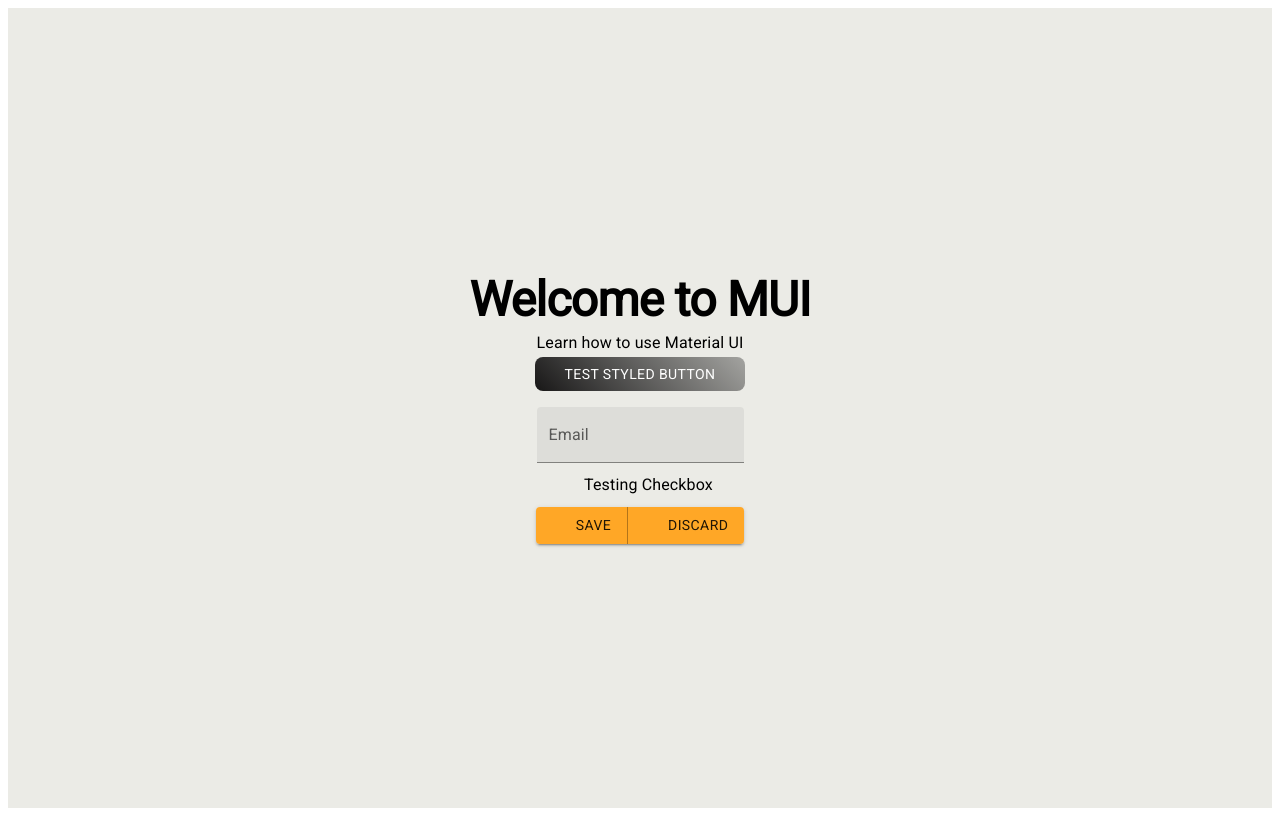
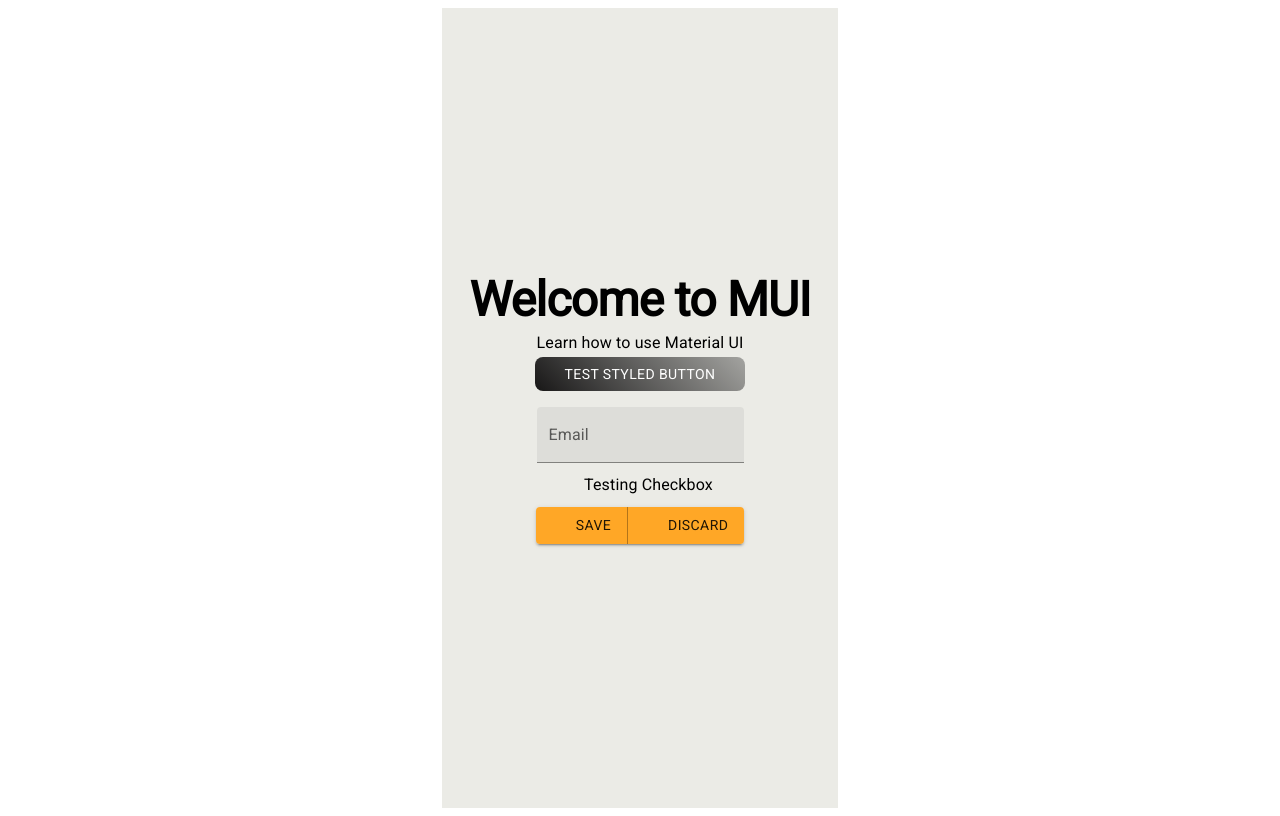
Before and after one commit to webQbe/react_material_ui, a React (Vite) app: page / in a window 1280 px wide. Built offline with nearby package versions, Linux system fonts and the light colour scheme; some icons are missing.

Commit message:
Wrapped content in padded & horizontally centered container

```diff
--- a/src/App.jsx
+++ b/src/App.jsx
@@ -11,6 +11,7 @@
 import { orange, green } from '@mui/material/colors';
 import 'fontsource-roboto'; // Imports the Roboto font locally
 import Typography from '@mui/material/Typography';
+import Container from '@mui/material/Container';
 import './App.css';
 
 const CheckboxExample = () => {
@@ -71,6 +72,17 @@
 
   return (
    <div className="App">
+      <Container      // centers content horizontally & applies consistent padding
+        maxWidth='xs' // content will be constrained to extra-small width breakpoint
+        /* maxWidth Values:
+            "xs" < 444px
+            "sm" <	600px
+            "md" <	900px
+            "lg" <	1200px
+            "xl" <  1536px
+            false	  No max-width (fluid layout)
+        */
+      >
         <div className="App-header">
           <ThemeProvider
             theme={theme} /* Wrap your component tree & provide custom theme to all MUI components inside it */
@@ -141,6 +153,7 @@
             </ButtonGroup>
           </ThemeProvider>
         </div>
+      </Container>
     </div>
   )
 }
```
Lines whose indentation alone changed are shown as unchanged.
